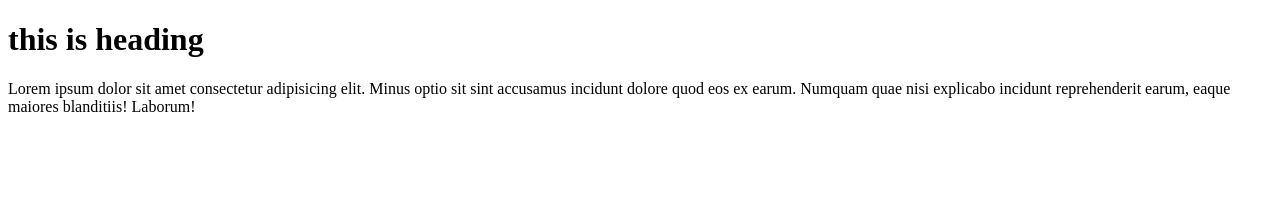
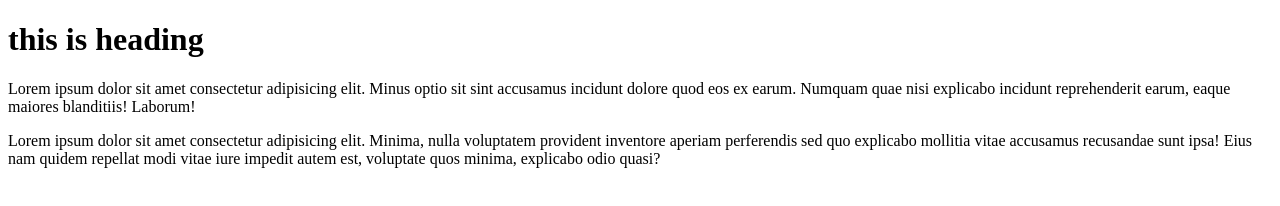
Before and after one commit to abdullahal5/my-first-github-repo, a plain HTML site: page index.html in a window 1280 px wide. Drawn offline with Linux system fonts and the light colour scheme.

Commit message:
my first commit

```diff
--- a/index.html
+++ b/index.html
@@ -8,5 +8,6 @@
 <body>
   <h1>this is heading</h1>
   <p>Lorem ipsum dolor sit amet consectetur adipisicing elit. Minus optio sit sint accusamus incidunt dolore quod eos ex earum. Numquam quae nisi explicabo incidunt reprehenderit earum, eaque maiores blanditiis! Laborum!</p>
+<p>Lorem ipsum dolor sit amet consectetur adipisicing elit. Minima, nulla voluptatem provident inventore aperiam perferendis sed quo explicabo mollitia vitae accusamus recusandae sunt ipsa! Eius nam quidem repellat modi vitae iure impedit autem est, voluptate quos minima, explicabo odio quasi?</p>
 </body>
 </html>
```
